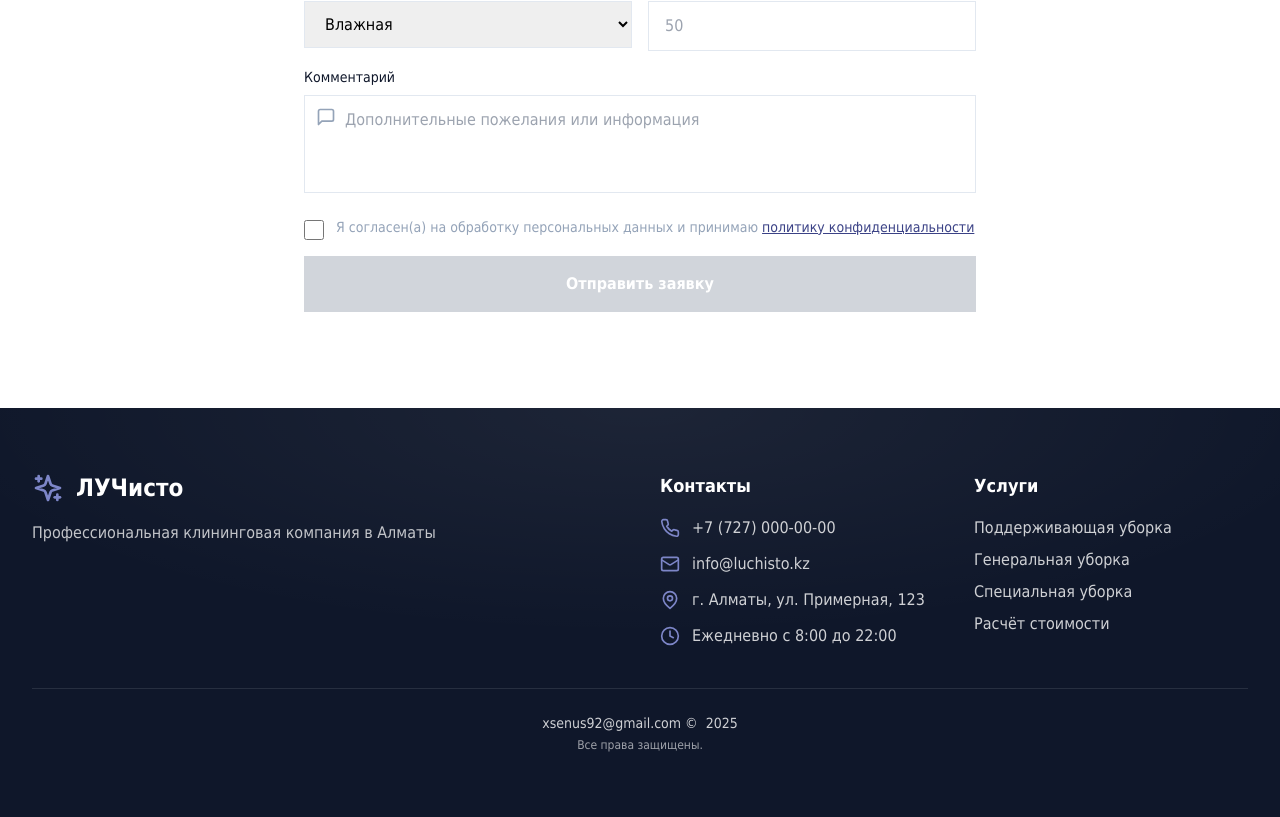
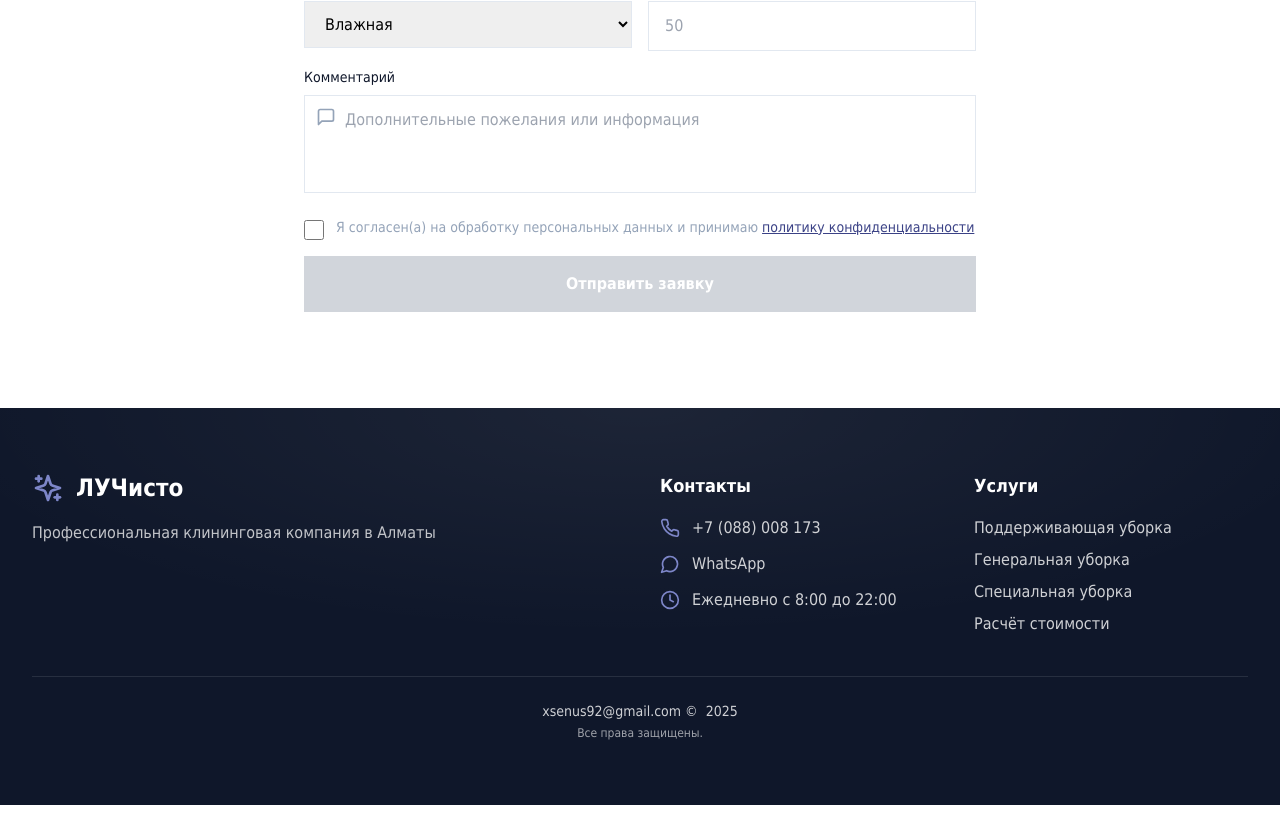
Before and after one commit to Xsenus/CleanRay, a React (Vite) app: page / in a window 1280 px wide. Shown: the part 9084-9901 px from the top of the page. Built offline with nearby package versions, Linux system fonts and the light colour scheme; no server answers.

Commit message:
feat(header, footer): корректный переход к контактам и быстрые действия, единый формат отображения телефонов

```diff
--- a/public/site.json
+++ b/public/site.json
@@ -4,7 +4,7 @@
     "tagline": "Профессиональная клининговая компания в Алматы"
   },
   "contacts": {
-    "phone": "+7 (727) 000-00-00",
+    "phone": "+7 (088) 008 173",
     "email": "info@luchisto.kz",
     "address": "г. Алматы, ул. Примерная, 123",
     "hours": "Ежедневно с 8:00 до 22:00"
--- a/src/components/Footer.tsx
+++ b/src/components/Footer.tsx
@@ -1,20 +1,25 @@
-import { Sparkles, Phone, Mail, MapPin, Clock } from 'lucide-react';
+import { Sparkles, Phone, Clock, MessageCircle } from 'lucide-react';
 import { useSiteConfig } from '../hooks/useSiteConfig';
+import { formatPhoneDisplay } from '../utils/phone';
 
-{
-  /* Footer */
-}
 const Footer: React.FC = () => {
   const cfg = useSiteConfig();
 
-  const telHref = cfg.contacts.phone
-    ? `tel:${cfg.contacts.phone.replace(/[^\d+]/g, '')}`
+  const rawPhone = cfg.contacts.phone ?? '+7 (088) 008 173';
+  const displayPhone = formatPhoneDisplay(rawPhone);
+  const digits = rawPhone.replace(/[^\d+]/g, '');
+  const telHref = digits ? `tel:${digits}` : undefined;
+  const waHref = digits
+    ? `https://wa.me/${digits.replace(/^\+/, '')}?text=${encodeURIComponent(
+        'Здравствуйте! Хочу заказать уборку.',
+      )}`
     : undefined;
-  const mailHref = cfg.contacts.email ? `mailto:${cfg.contacts.email}` : undefined;
+
+  // const mailHref = cfg.contacts.email ? `mailto:${cfg.contacts.email}` : undefined;
   const year = cfg.year ?? new Date().getFullYear();
 
   return (
-    <footer className="relative bg-ink text-white">
+    <footer id="contacts" className="relative bg-ink text-white">
       <div
         className="pointer-events-none absolute inset-0 bg-[radial-gradient(1200px_380px_at_50%_0%,rgba(255,255,255,0.06),transparent_60%)]"
         aria-hidden="true"
@@ -36,15 +41,29 @@ const Footer: React.FC = () => {
           <div>
             <h4 className="text-lg font-semibold mb-4">Контакты</h4>
             <address className="not-italic space-y-3">
-              {cfg.contacts.phone && (
+              {/* WhatsApp */}
+
+              {rawPhone && (
                 <a
                   href={telHref}
                   className="flex items-center gap-3 text-white/80 hover:text-white">
                   <Phone className="w-5 h-5 text-brand-400 shrink-0" />
-                  {cfg.contacts.phone}
+                  {displayPhone}
                 </a>
               )}
-              {cfg.contacts.email && (
+
+              {waHref && (
+                <a
+                  href={waHref}
+                  target="_blank"
+                  rel="noopener noreferrer"
+                  className="flex items-center gap-3 text-white/80 hover:text-white">
+                  <MessageCircle className="w-5 h-5 text-brand-400 shrink-0" />
+                  WhatsApp
+                </a>
+              )}
+
+              {/* {cfg.contacts.email && (
                 <a
                   href={mailHref}
                   className="flex items-center gap-3 text-white/80 hover:text-white">
@@ -52,12 +71,14 @@ const Footer: React.FC = () => {
                   {cfg.contacts.email}
                 </a>
               )}
+
               {cfg.contacts.address && (
                 <div className="flex items-center gap-3 text-white/80">
                   <MapPin className="w-5 h-5 text-brand-400 shrink-0" />
                   {cfg.contacts.address}
                 </div>
-              )}
+              )} */}
+
               {cfg.contacts.hours && (
                 <div className="flex items-center gap-3 text-white/80">
                   <Clock className="w-5 h-5 text-brand-400 shrink-0" />
--- a/src/components/Header.tsx
+++ b/src/components/Header.tsx
@@ -54,7 +54,7 @@ export const Header: React.FC<HeaderProps> = ({ onOrderClick }) => {
             FAQ
           </a>
           <a
-            href="#contact"
+            href="#contacts"
             className="py-2 hover:text-ink focus:outline-none focus-visible:ring-2 focus-visible:ring-brand rounded-md">
             Контакты
           </a>
@@ -124,7 +124,7 @@ export const Header: React.FC<HeaderProps> = ({ onOrderClick }) => {
             FAQ
           </a>
           <a
-            href="#contact"
+            href="#contacts"
             onClick={() => setOpen(false)}
             className="block px-2 py-2 rounded-md hover:bg-gray-50">
             Контакты
--- /dev/null
+++ b/src/utils/phone.ts
@@ -0,0 +1,38 @@
+// src/utils/phone.ts
+/** Форматирование под вид: +7 (XXX) XXX XXX
+ * Работает как минимум для номеров, начинающихся с 7 (Россия/Казахстан).
+ * Если не удаётся привести — вернём исходную строку без изменений.
+ */
+export function formatPhoneDisplay(input?: string): string {
+  if (!input) return '';
+
+  // Оставляем только цифры и ведущий '+'
+  const hasPlus = input.trim().startsWith('+');
+  const digits = (input.match(/\d+/g) || []).join('');
+
+  // Если начинается с 7 (или пришло с '+7'), форматируем как +7 (XXX) XXX XXX
+  // Поддержим как 10-значные (включая ведущую 7), так и 11-значные (7 + 10 цифр)
+  let d = digits;
+  if (hasPlus && d.startsWith('7')) {
+    // уже '+7...'
+  } else if (!hasPlus && d.startsWith('7')) {
+    // ок
+  } else if (!hasPlus && d.startsWith('8') && d.length >= 10) {
+    // популярный ввод с 8 — приведём к 7
+    d = '7' + d.slice(1);
+  }
+
+  // теперь пытаемся собрать +7 (XXX) XXX XXX
+  if (d.startsWith('7') && d.length >= 10) {
+    const rest = d.slice(1); // после "7"
+    const a = rest.slice(0, 3);
+    const b = rest.slice(3, 6);
+    const c = rest.slice(6, 9);
+    const tail = rest.slice(9); // если вдруг есть лишние цифры — аккуратно добавим
+
+    return `+7 (${a}) ${b} ${c}${tail ? ' ' + tail : ''}`.trim();
+  }
+
+  // fallback — если не распознали схему
+  return (hasPlus ? '+' : '') + digits;
+}
```
